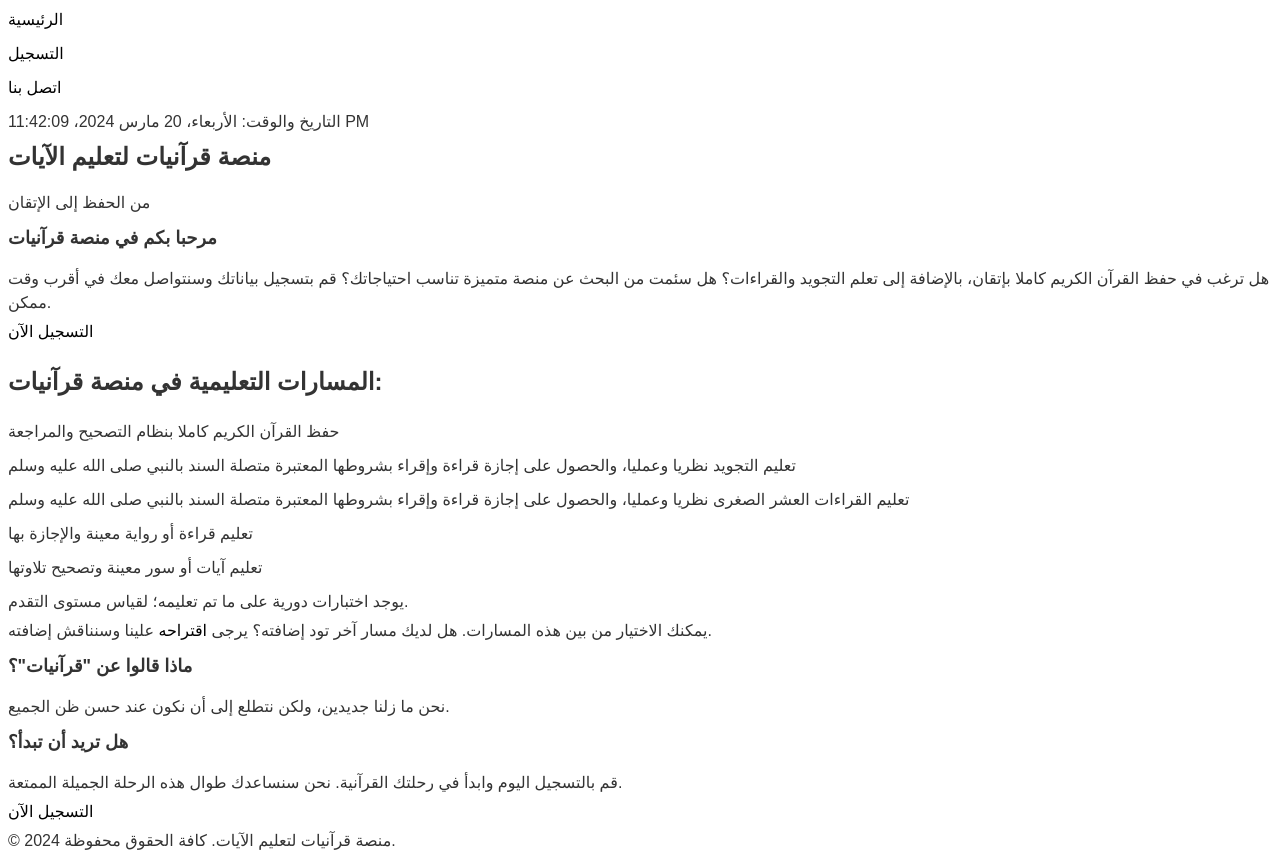
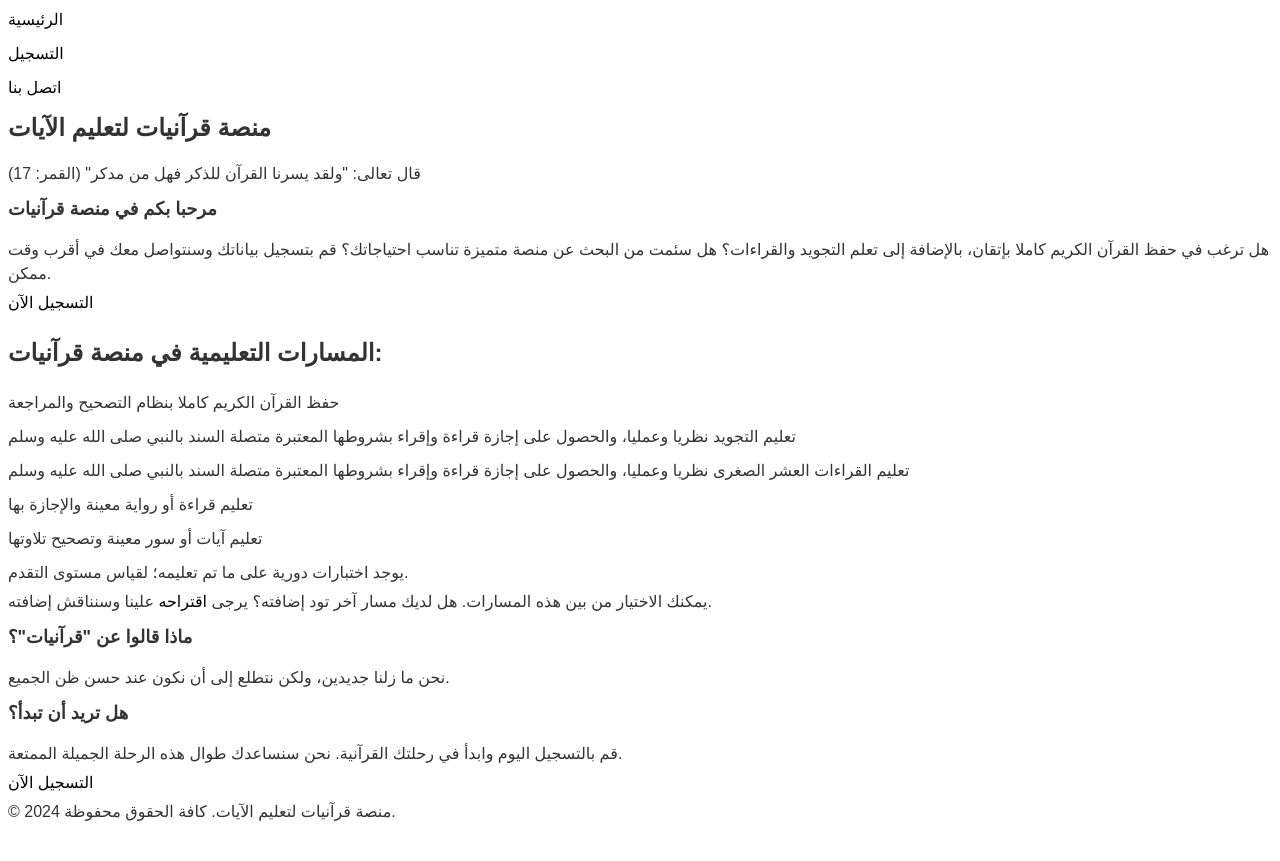
Before and after one commit to ibrahim-ashraf/quraniyat, a plain HTML site: page netlify/site/index.html in a window 1280 px wide. After the commit the page ends 832 px from the top, so only its background shows below. Drawn offline with Linux system fonts and the light colour scheme.

Commit message:
Remove the date and time from the home page and move the function to a JavaScript file. Place verse 17 of Surat Al-Qamar next to the heading 1.
Remove the date and time from the home page and move the function to a JavaScript file.
Place verse 17 of Surat Al-Qamar next to the heading 1.

```diff
--- a/netlify/site/index.html
+++ b/netlify/site/index.html
@@ -15,9 +15,8 @@
                 <li><a href="contact.html">اتصل بنا</a></li>
             </ul>
         </nav>
-        <p>التاريخ والوقت: <span id="date_time"></span></p>
         <h1>منصة قرآنيات لتعليم الآيات</h1>
-        <p>من الحفظ إلى الإتقان</p>
+        <p>قال تعالى: "ولقد يسرنا القرآن للذكر فهل من مدكر" (القمر: 17)</p>
     </header>
     <main>
         <section class="introduction">
@@ -50,21 +49,5 @@
     <footer>
         <p>&copy; 2024 منصة قرآنيات لتعليم الآيات. كافة الحقوق محفوظة.</p>
     </footer>
-    <script>
-    function displayDateAndTime() {
-        const d = new Date();
-        const days = ["الأحد", "الاثنين", "الثلاثاء", "الأربعاء", "الخميس", "الجمعة", "السبت"];
-        const months = ["يناير", "فبراير", "مارس", "أبريل", "مايو", "يونيو", "يوليو", "أغسطس", "سبتمبر", "أكتوبر", "نوفمبر", "ديسمبر"];
-        let dddd = days[d.getDay()];
-        let dd = d.getDate()
-        let mmmm = months[d.getMonth()];
-        let yyyy = d.getFullYear();
-        let date = dddd + "، " + dd + " " + mmmm + " " + yyyy;
-        let time = d.toLocaleTimeString()
-      document.getElementById("date_time").innerHTML = date + "، " + time;
-    }
-
-    setInterval(displayDateAndTime, 1000);
-    </script>
 </body>
 </html>
```
Also changed, not shown: netlify/site/script.js (+15 -0 lines).
